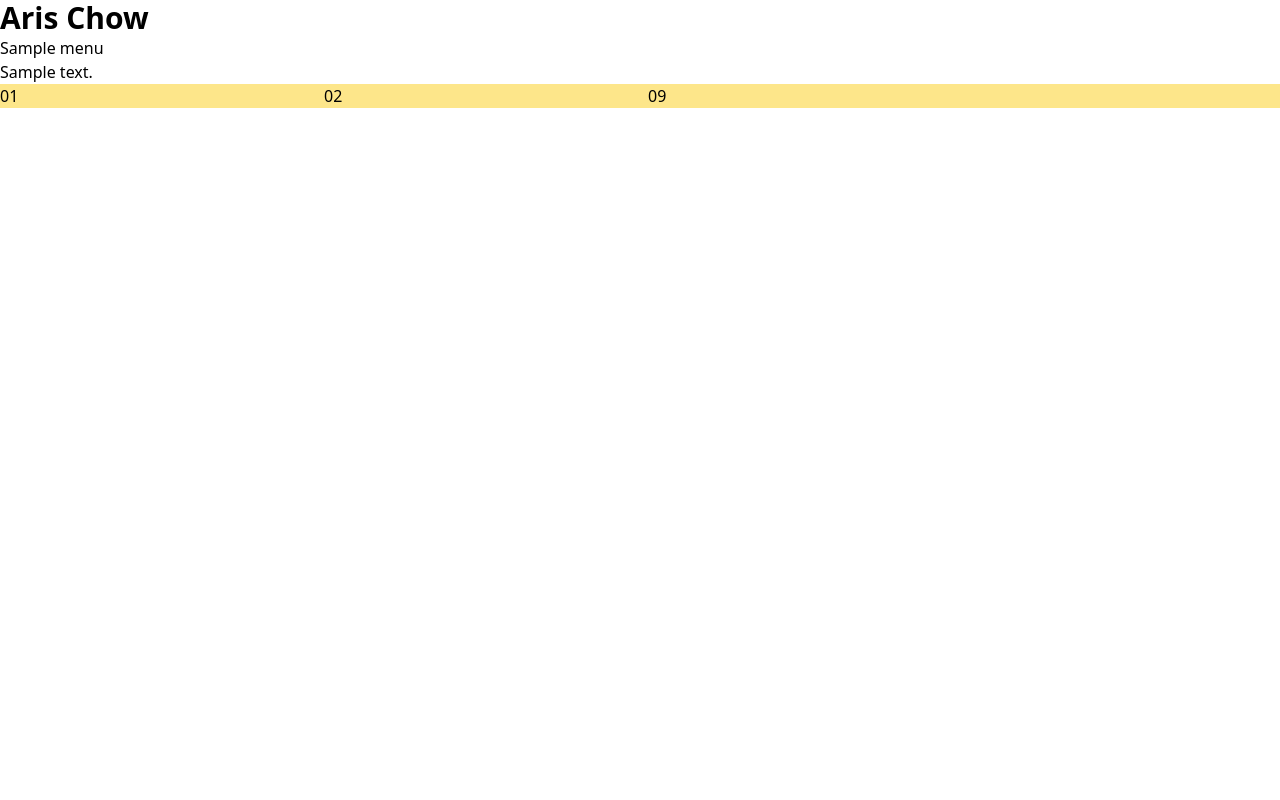
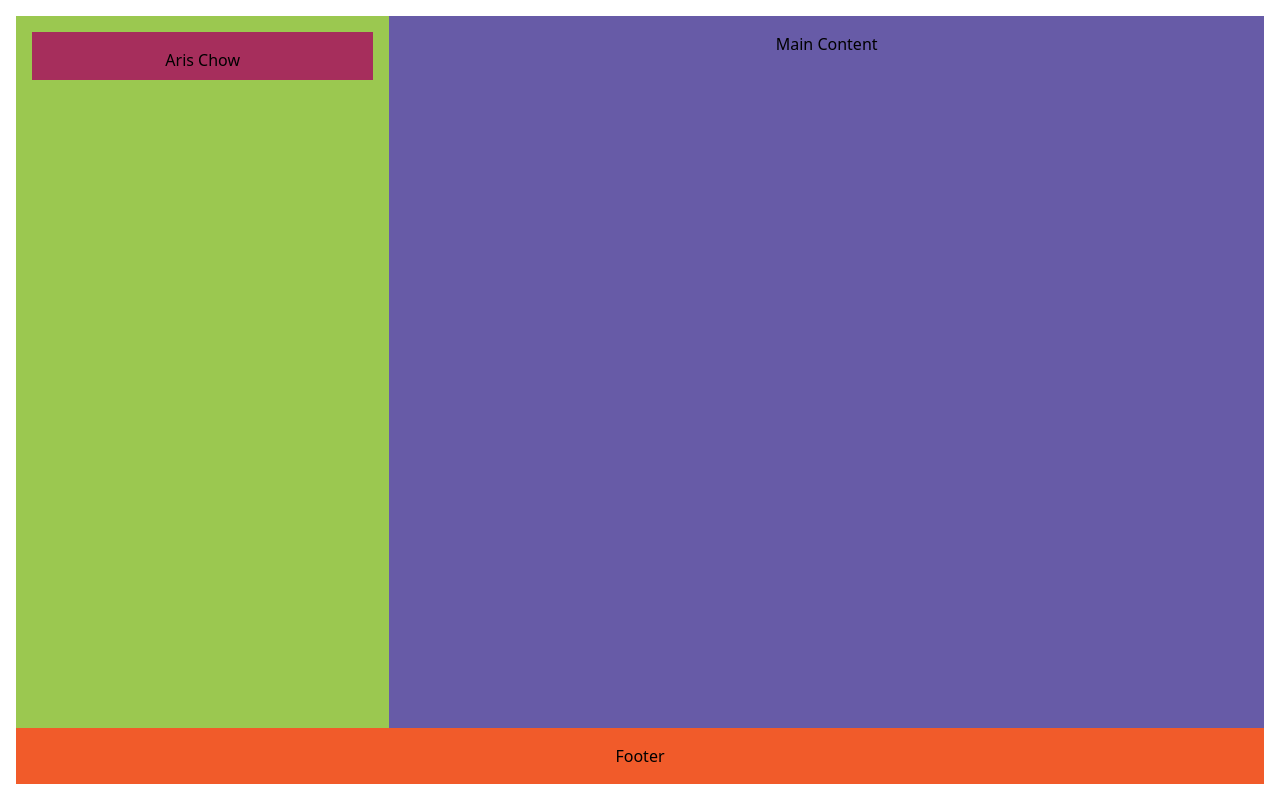
Before and after one commit to arischow/arisc.how, a Python web app: template frontend/templates/page.html in a window 1280 px wide. Run offline with Jinja, Linux system fonts and the light colour scheme; the template is opened without the code that fills it: most values are stand-ins (such as "Sample title", 1, 10 or a date in 2020); style sheets or scripts are compiled from the project's sources.

Commit message:
refactor

```diff
--- a/frontend/templates/base.html
+++ b/frontend/templates/base.html
@@ -1,5 +1,5 @@
 <!doctype html>
-<html lang="en">
+<html lang="en" class="p-0 m-0">
 <head>
   {%- block head %}
     <meta charset="UTF-8">
@@ -10,27 +10,21 @@
     <link rel="stylesheet" href="static/output.css">
   {%- endblock %}
 </head>
-<body>
-{%- block header %}
-  <h1 class="text-3xl font-bold underlined">Aris Chow</h1>
-  <div class="menu">
-    {%- block menu %}
-      <ul>
-        {% for m in menus %}
-        <li><a href="{{ m.link }}">{{ m.name }}</a></li>
-        {% endfor %}
-      </ul>
-    {%- endblock %}
-  </div>
-{%- endblock %}
-  <div id="content">
-    {%- block content %}
-    {% endblock -%}
-  </div>
-<div class="grid grid-cols-4 gap-4 bg-amber-200">
-  <div>01</div>
-  <div>02</div>
-  <div>09</div>
-</div>
+<body class="p-0 m-0 flex box-border h-screen p-4 flex-col font-sans">
+<main class="flex sm:flex-row flex-col page-content h-full text-center">
+  <nav class="flex-1 box-border content-navigation text-center p-4 bg-[#9BC850]">
+    <header class="box-border page-header text-center h-12 p-4 bg-[#A62E5C]">
+      <h1>Aris Chow</h1>
+    </header>
+  </nav>
+  <article class="box-border content-article text-center p-4 bg-[#675BA7] flex-[2_2_12em]">
+    <h1>Main Content</h1>
+  </article>
+</main>
+
+<footer class="box-border page-footer text-center p-4 bg-[#F15B2A]">
+  <h1>Footer</h1>
+</footer>
+
 </body>
 </html>
```
Also changed, not shown: frontend/static/main.css (deleted, +0 -15 lines), 1 other file.
